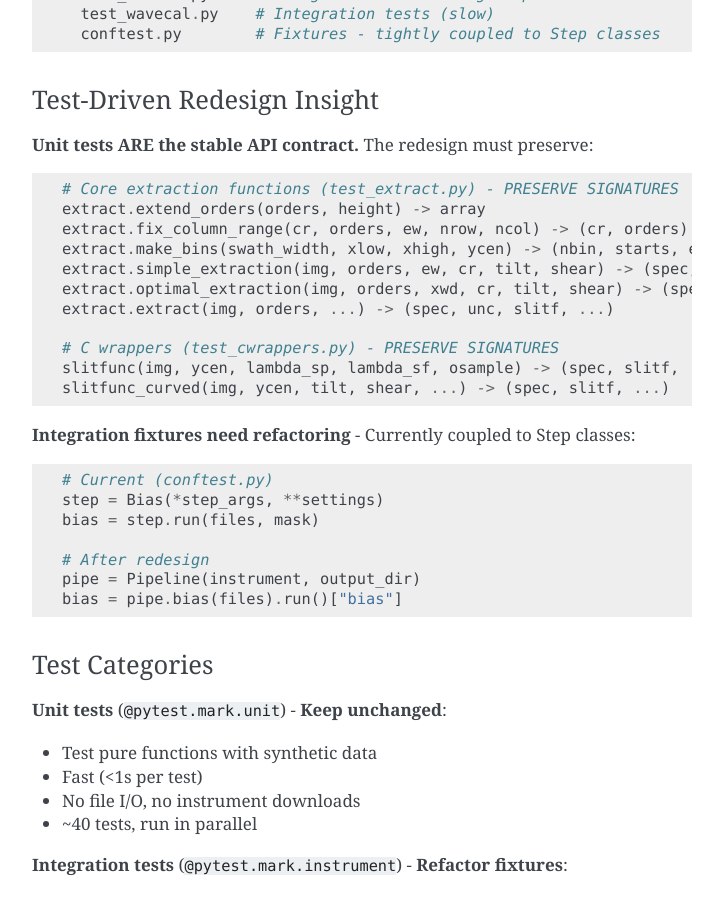
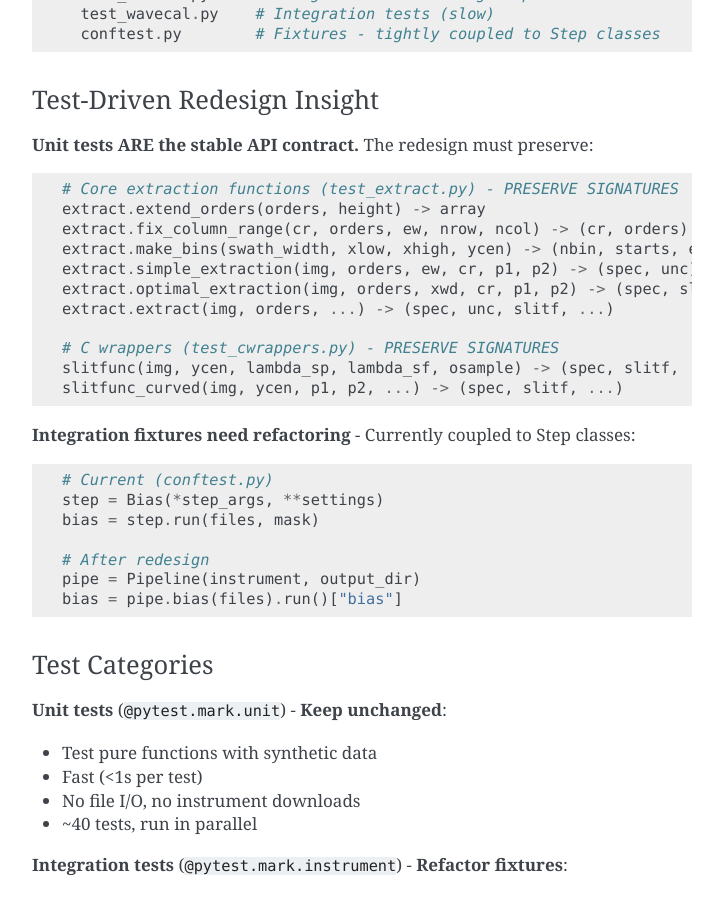
Before and after one commit to ivh/PyReduce, a Sphinx documentation site: the page built from docs/redesign.md, in a window 1280 px wide and 900 px high, scrolled down 26716 px. Shown: the whole window, without its empty margins (388-1111 px from the left). Built offline with Sphinx 7.4.7, drawn with Linux system fonts in a browser that asks for light colours; the version number is read from the project's files by our own code.

Commit message:
Fix remaining tilt/shear references in tests and docs

````diff
--- a/docs/redesign.md
+++ b/docs/redesign.md
@@ -1205,13 +1205,13 @@ test/
 extract.extend_orders(orders, height) -> array
 extract.fix_column_range(cr, orders, ew, nrow, ncol) -> (cr, orders)
 extract.make_bins(swath_width, xlow, xhigh, ycen) -> (nbin, starts, ends)
-extract.simple_extraction(img, orders, ew, cr, tilt, shear) -> (spec, unc)
-extract.optimal_extraction(img, orders, xwd, cr, tilt, shear) -> (spec, slitf, unc)
+extract.simple_extraction(img, orders, ew, cr, p1, p2) -> (spec, unc)
+extract.optimal_extraction(img, orders, xwd, cr, p1, p2) -> (spec, slitf, unc)
 extract.extract(img, orders, ...) -> (spec, unc, slitf, ...)
 
 # C wrappers (test_cwrappers.py) - PRESERVE SIGNATURES
 slitfunc(img, ycen, lambda_sp, lambda_sf, osample) -> (spec, slitf, ...)
-slitfunc_curved(img, ycen, tilt, shear, ...) -> (spec, slitf, ...)
+slitfunc_curved(img, ycen, p1, p2, ...) -> (spec, slitf, ...)
 ```
 
 **Integration fixtures need refactoring** - Currently coupled to Step classes:
````
Also changed, not shown: CLAUDE.md (+1 -1 lines), docs/howto.md (+1 -1 lines), 3 other files.
